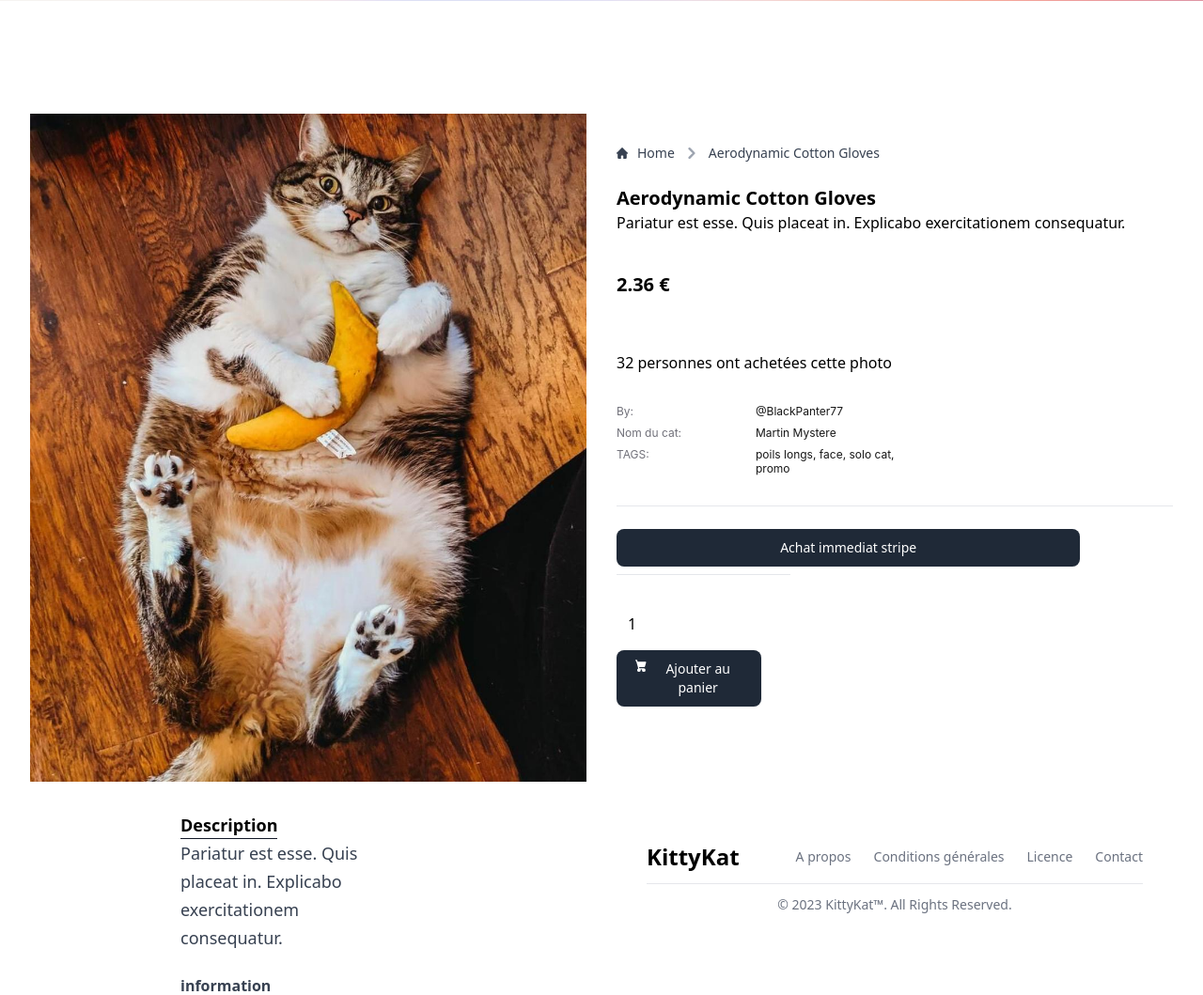
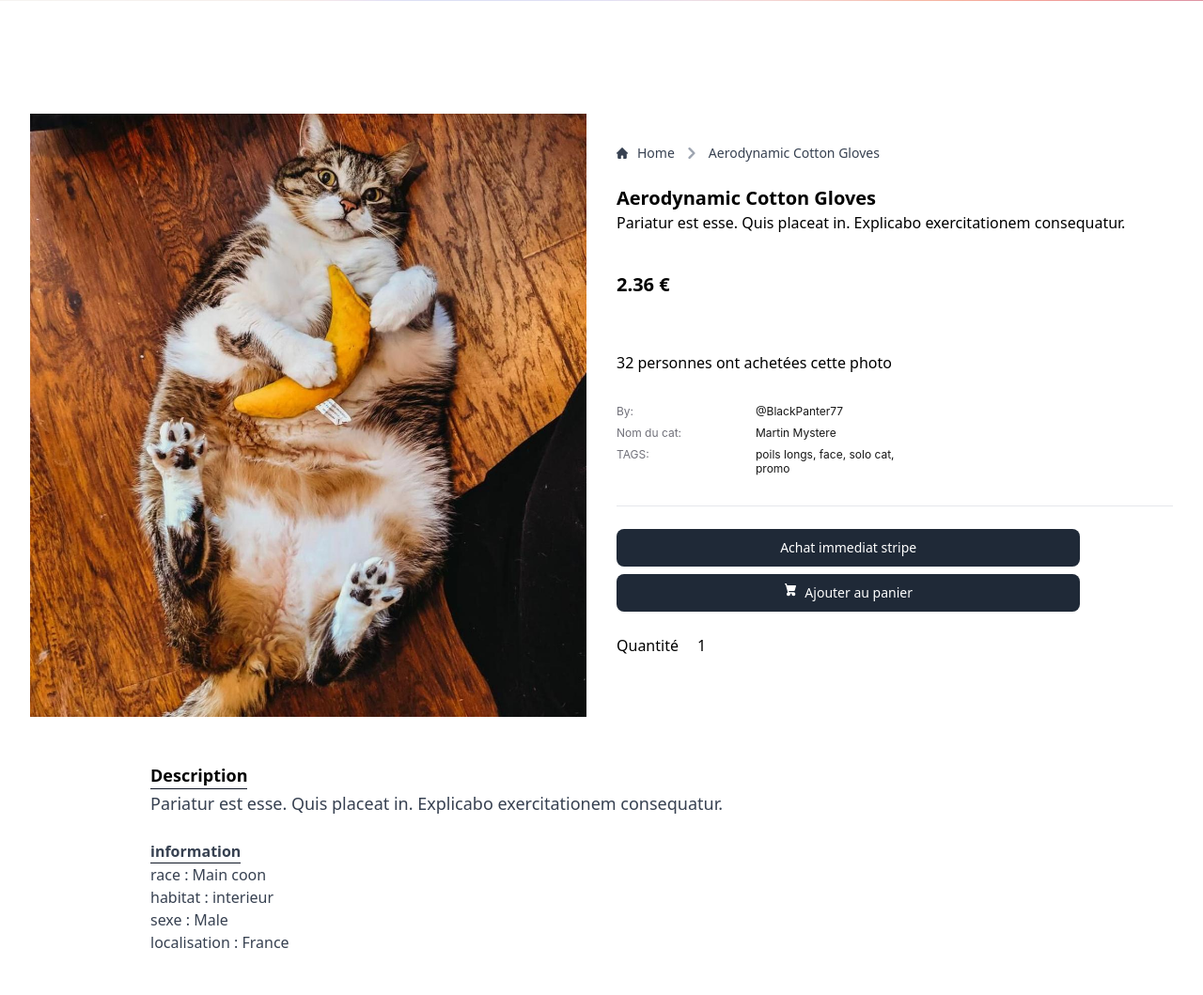
Before and after one commit to akatsuki75019/kitty_kat, a Rails app: page /items/1 in a window 1280 px wide. Shown: the part 460-1519 px from the top of the page at 94% size. Run offline with Rails 7, Linux system fonts and the light colour scheme; data comes from the database, SQL or seed files in the repository; some libraries are stand-ins or nearby versions.

Commit message:
correction bnt qte

```diff
--- a/app/views/items/_item.html.erb
+++ b/app/views/items/_item.html.erb
@@ -58,15 +58,10 @@
                   <!-- ... BOUTON PANIER ... -->
 
                   <!-- ... Champ de saisie de la quantité ... -->
-               <%= form_with(url: cart_items_path, method: :post, local: true) do |form| %>
-  <%= form.hidden_field :item_id, value: item.id %>
-  <div class="h-auto py-6 border-t border-gray-200 flex-col">
-    <div class="self-stretch h-15 flex-col justify-start items-start flex">
+
       <!-- ... bouton stripe ... -->
 
       <!-- ... Champ de saisie de la quantité ... -->
-      <%= form.number_field :quantity, class: "w-12 px-2 py-4 text-center border-0 rounded-md dark:bg-gray-800 md:text-center", placeholder: "1", value: 1 %>
-
 
 
                   <%= button_to cart_items_path(item_id: item.id), method: :post,form_class: "contents", class: "flex w-5/6 justify-center rounded-mdtext-white bg-gray-800 hover:bg-gray-900 focus:outline-none focus:ring-4 focus:ring-gray-300 font-medium rounded-lg text-sm px-5 py-2.5 me-2 mb-2 dark:bg-gray-800 dark:hover:bg-gray-700 dark:focus:ring-gray-700 dark:border-gray-700 text-white shadow-sm focus-visible:outline focus-visible:outline-2 focus-visible:outline-offset-2 focus-visible:outline-indigo-600" do %>
@@ -75,11 +70,23 @@
                   <path d="M15 12a1 1 0 0 0 .962-.726l2-7A1 1 0 0 0 17 3H3.77L3.175.745A1 1 0 0 0 2.208 0H1a1 1 0 0 0 0 2h.438l.6 2.255v.019l2 7 .746 2.986A3 3 0 1 0 9 17a2.966 2.966 0 0 0-.184-1h2.368c-.118.32-.18.659-.184 1a3 3 0 1 0 3-3H6.78l-.5-2H15Z"/>
                   </svg>
                   Ajouter au panier
+
                   </button>
+                  <%= form_with(url: cart_items_path, method: :post, local: true) do |form| %>
+                      <%= form.hidden_field :item_id, value: item.id %>
+
+                      <div class="flex items-center">
+                        <%= label_tag :quantity, "Quantité", class: "mr-2" %>
+                        <%= form.number_field :quantity, class: "w-12 px-2 py-4 text-center border-0 rounded-md dark:bg-gray-800 md:text-center", placeholder: "1", value: 1 %>
+                      </div>
+                    <% end %>
                   <% end %>
+
+
+
                 </div>
               </div>
-              <% end %>
+
             </div>
           </div>
         </div>
```
